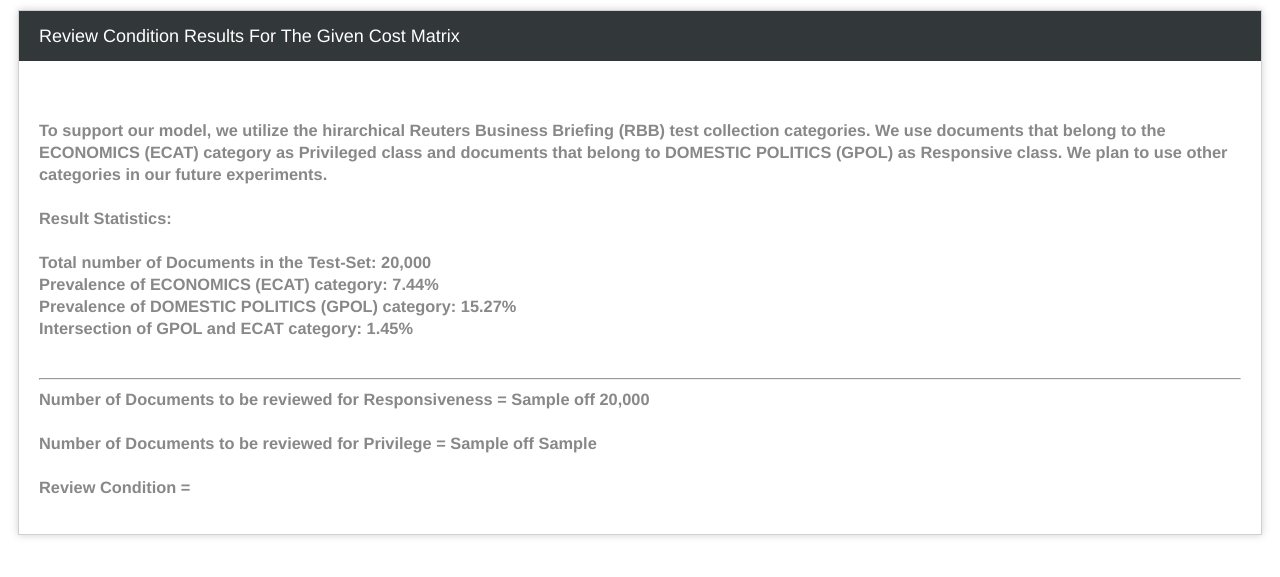
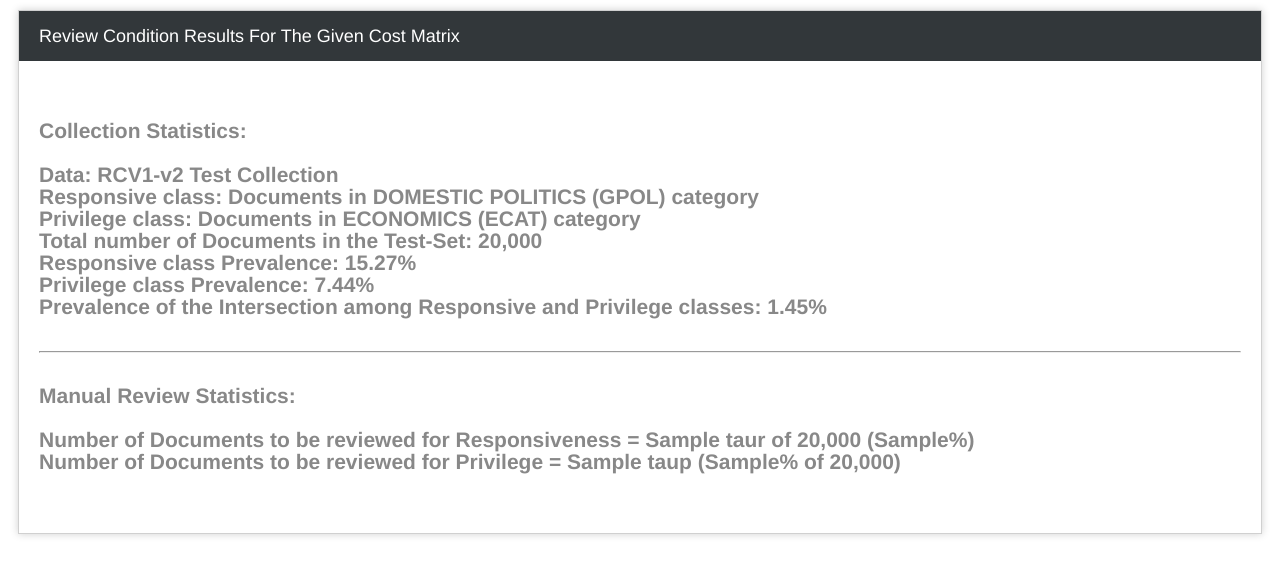
Before and after one commit to jyothivinjumur/rmweb, a Flask app: template templates/form_action.html in a window 1280 px wide. Shown: the top 577 px of the page. Run offline with Flask 2, Linux system fonts and the light colour scheme; the template is opened without the code that fills it: most values are stand-ins (such as "Sample title", 1, 10 or a date in 2020); parts of the project's set-up code (start-up, migrations or seed data) failed here and were passed over.

Commit message:
final before demo

```diff
--- a/app.py
+++ b/app.py
@@ -63,6 +63,7 @@
 
 @app.route('/hybridmodel/', methods=['POST'])
 def hybridmodel():
+    username=request.form['uname']
     pl=request.form['lamPL']
     pw=request.form['lamPW']
     lp=request.form['lamLP']
@@ -71,7 +72,7 @@
     wl=request.form['lamWL']
     lambda_R=request.form['lamR']
     lambda_P=request.form['lamP']
-    app.logger.info("User Inputs; ")
+    app.logger.info("User Inputs; Username is %s",username)
     app.logger.info("pl= %s",pl)
     app.logger.info("pw= %s",pw)
     app.logger.info("lp= %s",lp)
@@ -85,10 +86,7 @@
     Tau_r=p2caller(pl,pw,lp,lw,wp,wl,alpha,float(lambda_R))
     Tau_p=p3caller(pl,pw,lp,lw,wp,wl,alpha,float(lambda_P))
     Tau_r_percent=float(Tau_r/20000)*100
-    if Tau_r>0:
-        Tau_p_percent=float(Tau_p/Tau_r)*100
-    else:
-        Tau_p_percent=0
+    Tau_p_percent=float(Tau_p/20000)*100
     msg="NONE"
     if Tau_r>0 and Tau_r<20000:
         msg="Review Something"
@@ -96,7 +94,7 @@
         msg="Review Nothing"
     else:
         msg="Review Everything"
-    return render_template('form_action.html', Tau_rpercent=Tau_r, Tau_ppercent=Tau_p, message=msg)
+    return render_template('form_action.html', Taur=Tau_r, Tau_rpercent=Tau_r_percent, Taup=Tau_p, Tau_ppercent=Tau_p_percent, message=msg)
 
 if __name__ == '__main__':
     handler = RotatingFileHandler('/app/logs/logfile.log', maxBytes=10000, backupCount=10)
--- a/templates/form_action.html
+++ b/templates/form_action.html
@@ -11,24 +11,25 @@
             <br>
 
             <div id="content">
-            <h3>
-            <p> To support our model, we utilize the hirarchical Reuters Business Briefing (RBB) test collection categories. We use documents that belong to the ECONOMICS (ECAT) category as Privileged class and documents that belong to DOMESTIC POLITICS (GPOL) as Responsive class. We plan to use other categories in our future experiments.
+            <h2>
+
+            Collection Statistics: <br> <br>
+            Data: RCV1-v2 Test Collection <br>
+            Responsive class: Documents in DOMESTIC POLITICS (GPOL) category <br>
+            Privilege class: Documents in ECONOMICS (ECAT) category <br>
+            Total number of Documents in the Test-Set: 20,000 <br>
+            Responsive class Prevalence: 15.27%<br>
+            Privilege class Prevalence: 7.44%<br>
+            Prevalence of the Intersection among Responsive and Privilege classes: 1.45% <br><br>
+            <hr><br>
+
+            Manual Review Statistics: <br> <br>
+            Number of Documents to be reviewed for Responsiveness =  <strong>{{Taur}}</strong> of 20,000 ({{Tau_rpercent}}%)
             <br>
-            <br>
-
-            Result Statistics:<br> <br>
-            Total number of Documents in the Test-Set: 20,000 <br>
-            Prevalence of ECONOMICS (ECAT) category: 7.44%<br>
-            Prevalence of DOMESTIC POLITICS (GPOL) category: 15.27%<br>
-            Intersection of GPOL and ECAT category: 1.45% <br><br>
-            </p>
-                <hr>
-                Number of Documents to be reviewed for Responsiveness =  <strong>{{Tau_rpercent}}</strong> off 20,000
-                <br><br>
-                Number of Documents to be reviewed for Privilege =  <strong>{{Tau_ppercent}}</strong> off <strong>{{Tau_rpercent}}</strong>
-                <br> <br>
-                <strong> Review Condition =  {{message}}</strong>
-            <h3>
+            Number of Documents to be reviewed for Privilege =  <strong>{{Taup}}</strong> ({{Tau_ppercent}}% of 20,000)
+            <br> <br>
+            <!-- <strong> Review Condition =  {{message}}</strong> -->
+            <h2>
 
             </div>
         </div>
```
Also changed, not shown: templates/form_submit.html (+11 -11 lines).
